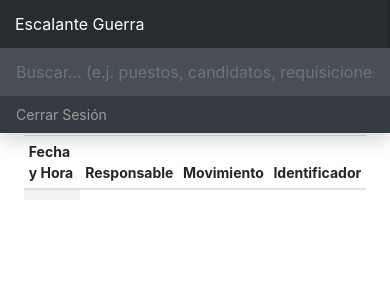
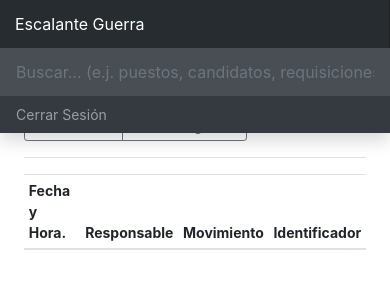
Before and after one commit to ClarkThyLord/school-projects, a PHP site: page /dashboard.php in a window 390 px wide, after a click on "Ver Todo". Shown: the top 300 px of the page. Run offline with PHP 8.4, Linux system fonts and the light colour scheme; a user stored in the database is signed in; data that the repository does not hold is empty.

Commit message:
logs, more models and fixed!
Clark was here :V

```diff
--- a/info - escalante guerra/dashboard.php
+++ b/info - escalante guerra/dashboard.php
@@ -70,19 +70,19 @@
                 Requisiciones
               </a>
             </li>
-            <li data-location="candidates" onclick="content_change('candidates');" class="nav-item">
+            <li data-location="candidates" onclick="content_change('candidates');" class="nav-item border-bottom">
               <a href="#" class="nav-link">
                 Candidatos
-              </a>
-            </li>
-            <li data-location="logs" onclick="content_change('logs');" class="nav-item border-bottom">
-              <a href="#" class="nav-link">
-                Registros
               </a>
             </li>
             <li data-location="users" onclick="content_change('users');" class="nav-item">
               <a href="#" class="nav-link">
                 Usuarios
+              </a>
+            </li>
+            <li data-location="logs" onclick="content_change('logs');" class="nav-item">
+              <a href="#" class="nav-link">
+                Registros
               </a>
             </li>
           </ul>
@@ -380,35 +380,6 @@
         </div>
       </main>
 
-			<!-- LOGS -->
-      <main role="main" style="display: none;" class="page-content col-md-9 ml-sm-auto col-lg-10 px-4" id="logs">
-        <div class="d-flex justify-content-between flex-wrap flex-md-nowrap align-items-center pt-3 pb-2 mb-3 border-bottom">
-          <h1 class="h2">Registros</h1>
-					<div class="btn-toolbar mb-2 mb-md-0">
-            <div class="btn-group mr-2">
-              <button class="btn btn-sm btn-outline-secondary">Borrar Registros</button>
-            </div>
-          </div>
-        </div>
-        <div class="table-responsive">
-          <table class="table table-striped table-hover table-sm">
-            <thead>
-              <tr>
-                <th>Fecha y Hora</th>
-                <th>Responsable</th>
-                <th>Movimiento</th>
-                <th>Identificador</th>
-              </tr>
-            </thead>
-            <tbody>
-              <tr>
-                <td></td>
-              </tr>
-            </tbody>
-          </table>
-        </div>
-      </main>
-
 			<!-- USERS -->
       <main role="main" style="display: none;" class="page-content col-md-9 ml-sm-auto col-lg-10 px-4" id="users">
 				<div class="d-flex justify-content-between flex-wrap flex-md-nowrap align-items-center pt-3 pb-2 mb-3 border-bottom">
@@ -427,9 +398,27 @@
 				  <table-component :search_term="search_term" :visual_columns="visual_columns" :real_columns="real_columns" :data="data"></table-component>
         </div>
 			</main>
+
+			<!-- LOGS -->
+      <main role="main" style="display: none;" class="page-content col-md-9 ml-sm-auto col-lg-10 px-4" id="logs">
+        <div class="d-flex justify-content-between flex-wrap flex-md-nowrap align-items-center pt-3 pb-2 mb-3 border-bottom">
+          <h1 class="h2">Registros</h1>
+					<div class="btn-toolbar mb-2 mb-md-0">
+            <div class="btn-group mr-2">
+              <button onclick="content_refresh('logs');" class="btn btn-sm btn-outline-secondary">&#8635; Refrescar</button>
+              <button onclick="$('#log_clear').modal('show');" class="btn btn-sm btn-outline-secondary">Borrar Registros</button>
+            </div>
+          </div>
+        </div>
+        <div class="table-responsive" id="all_logs_table">
+					<table-component :search_term="search_term" :visual_columns="visual_columns" :real_columns="real_columns" :data="data"></table-component>
+        </div>
+      </main>
     </div>
   </div>
 
+	<!-- DIALOGS -->
+	<!-- USER DIALOGS -->
 	<div class="modal fade" id="user_add" role="dialog" aria-labelledby="user_edit" aria-hidden="true">
 	  <div class="modal-dialog modal-dialog-centered" role="document">
 	    <div class="modal-content">
@@ -500,6 +489,36 @@
 		  </div>
 		</div>
 
+	<!-- LOG DIALOGS -->
+	<div class="modal fade" id="log_clear" role="dialog" aria-labelledby="user_edit" aria-hidden="true">
+	  <div class="modal-dialog modal-dialog-centered" role="document">
+	    <div class="modal-content">
+				<!-- HEADER -->
+	      <div class="modal-header">
+	        <h5 class="modal-title">Borrar Registros</h5>
+
+					<button type="button" class="close" data-dismiss="modal" aria-label="Close">
+	          <span aria-hidden="true">&times;</span>
+	        </button>
+	      </div>
+
+				<!-- BODY -->
+	      <div class="modal-body">
+	        <p class="font-italic">
+						¿Seguro que quieres borrar todos los registros?<br />
+						<span class="text-danger font-weight-bold">¡No es reversible!</span>
+					</p>
+	      </div>
+
+				<!-- FOOTER -->
+	      <div class="modal-footer">
+	        <button type="button" class="btn btn-secondary" data-dismiss="modal">Cerrar</button>
+	        <button type="button" class="btn btn-primary">Borrar</button>
+	      </div>
+	    </div>
+	  </div>
+	</div>
+
   <!-- JS Libraries -->
   <script src="./js/libs/jquery-3.3.1.min.js"></script>
   <script src="./js/libs/jquery-waitMe.min.js"></script>
@@ -522,9 +541,6 @@
 	        <td v-for="key in real_columns">
 	          {{ entry[key] }}
 	        </td>
-	        <td>
-						<span onclick="$('#user_edit').modal('show');" style="cursor: pointer;">&#9998;</span>
-					</td>
 	      </tr>
   		</tbody>
 		</table>
--- a/info - escalante guerra/js/dashboard.js
+++ b/info - escalante guerra/js/dashboard.js
@@ -21,7 +21,7 @@ function content_change(content) {
  * @return {undefined} Returns nothing.
  */
 function content_refresh(content) {
-  if (content === 'users') {
+  if (content === 'users' || content === 'logs') {
     $('#' + content).waitMe({
       'waitTime': -1,
       'effect': 'stretch',
@@ -31,9 +31,9 @@ function content_refresh(content) {
     });
 
     $.get({
-      url: './server/api.php/users/get?debug=' + DEBUGGING + '&filter=' + JSON.stringify({}) + '&options=' + JSON.stringify({}),
+      url: './server/api.php/' + content + '/get?debug=' + DEBUGGING + '&filter=' + JSON.stringify({}) + '&options=' + JSON.stringify({}),
       success: function(response) {
-        all_users_table.data = JSON.parse(response).data.dump;
+        VUE_ELEMENTS[content].data = JSON.parse(response).data.dump;
 
         $('#' + content).waitMe('hide');
       }
@@ -43,6 +43,7 @@ function content_refresh(content) {
 
 // VUE.js Code
 // *****************************************************************************
+var VUE_ELEMENTS = {};
 
 // Register Table component
 Vue.component('table-component', {
@@ -99,12 +100,25 @@ Vue.component('table-component', {
   }
 });
 
-var all_users_table = new Vue({
+// Register VUE Elements
+VUE_ELEMENTS.users = new Vue({
   el: '#all_users_table',
   data: {
     search_term: '',
     visual_columns: ['ID.', 'Creado', 'Nombre', 'Acceso', 'Acciónes'],
     real_columns: ['id', 'created', 'username', 'access'],
+    special_columns: ['<td> <span onclick="$(\'#user_edit\').modal(\'show\');" style="cursor: pointer;">&#9998;</span> </td>'],
     data: []
   }
 });
+
+VUE_ELEMENTS.logs = new Vue({
+  el: '#all_logs_table',
+  data: {
+    search_term: '',
+    visual_columns: ['Fecha y Hora.', 'Responsable', 'Movimiento', 'Identificador'],
+    real_columns: ['created', 'responsible', 'action', 'asset_id'],
+    special_columns: [],
+    data: []
+  }
+});
--- a/info - escalante guerra/server/api.php
+++ b/info - escalante guerra/server/api.php
@@ -169,7 +169,7 @@
 			if ($_SERVER['REQUEST_METHOD'] === 'GET') {
 				switch ($routes[1]) {
 					case 'get':
-						user_get(json_decode($_GET['filter'], true), $_GET['options']);
+						log_get(json_decode($_GET['filter'], true), $_GET['options']);
 						break;
 				}
 			} else if ($_SERVER['REQUEST_METHOD'] === 'POST') {
--- a/info - escalante guerra/server/endpoints/logs.php
+++ b/info - escalante guerra/server/endpoints/logs.php
@@ -37,9 +37,9 @@
 
 		$logs = $GLOBALS['conn']->query($sql);
 		if ($logs->num_rows > 0) {
-			$GLOBALS['response']['data']['logs'] = array();
+			$GLOBALS['response']['data']['dump'] = array();
 			while($log = $logs->fetch_assoc()) {
-				$GLOBALS['response']['data']['logs'][$log['id']] = $log;
+				array_push($GLOBALS['response']['data']['dump'], $log);
 			}
 
 			response_status(true, 'found valid log(s)');
```
Lines whose indentation alone changed are shown as unchanged.
